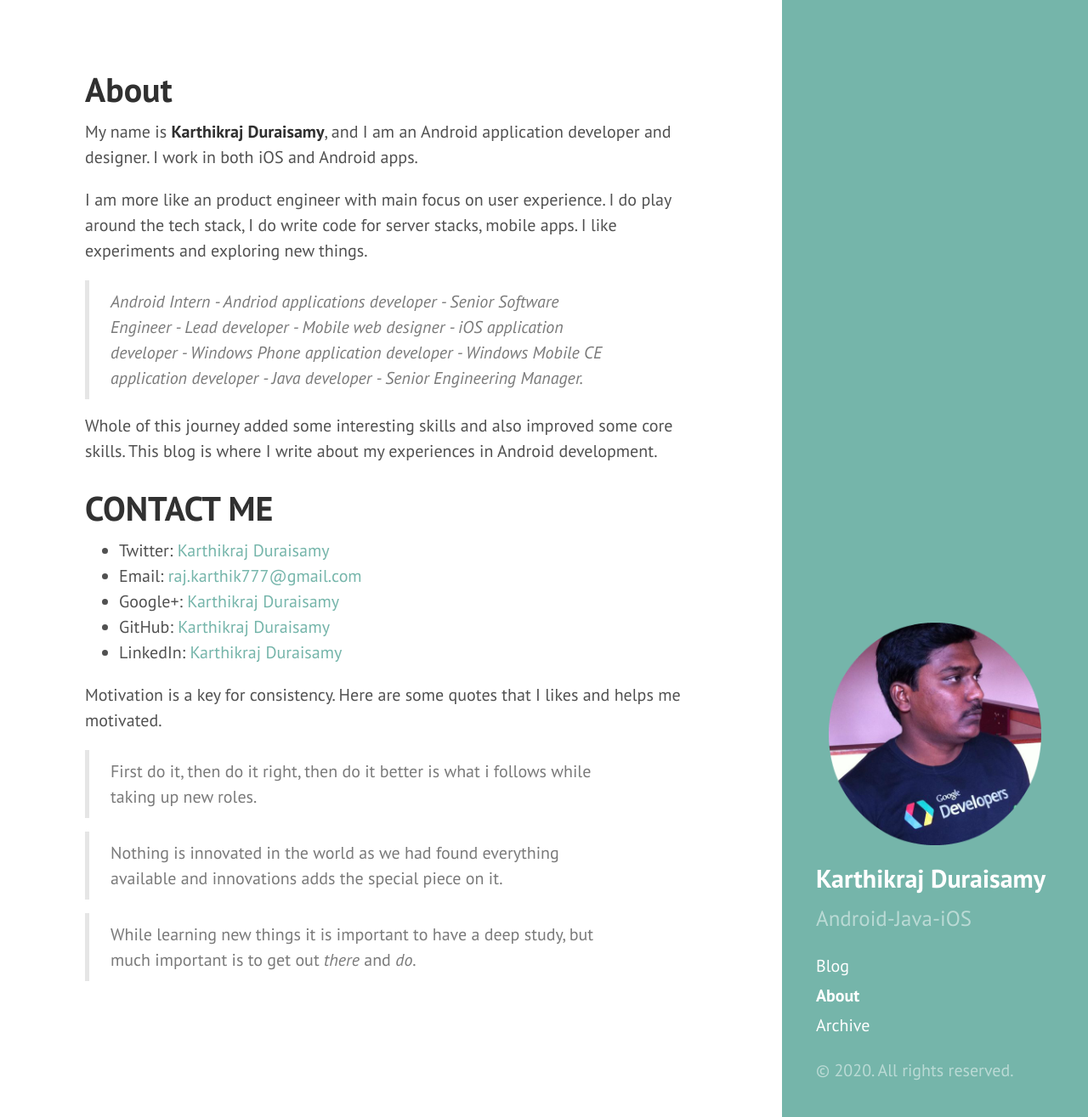
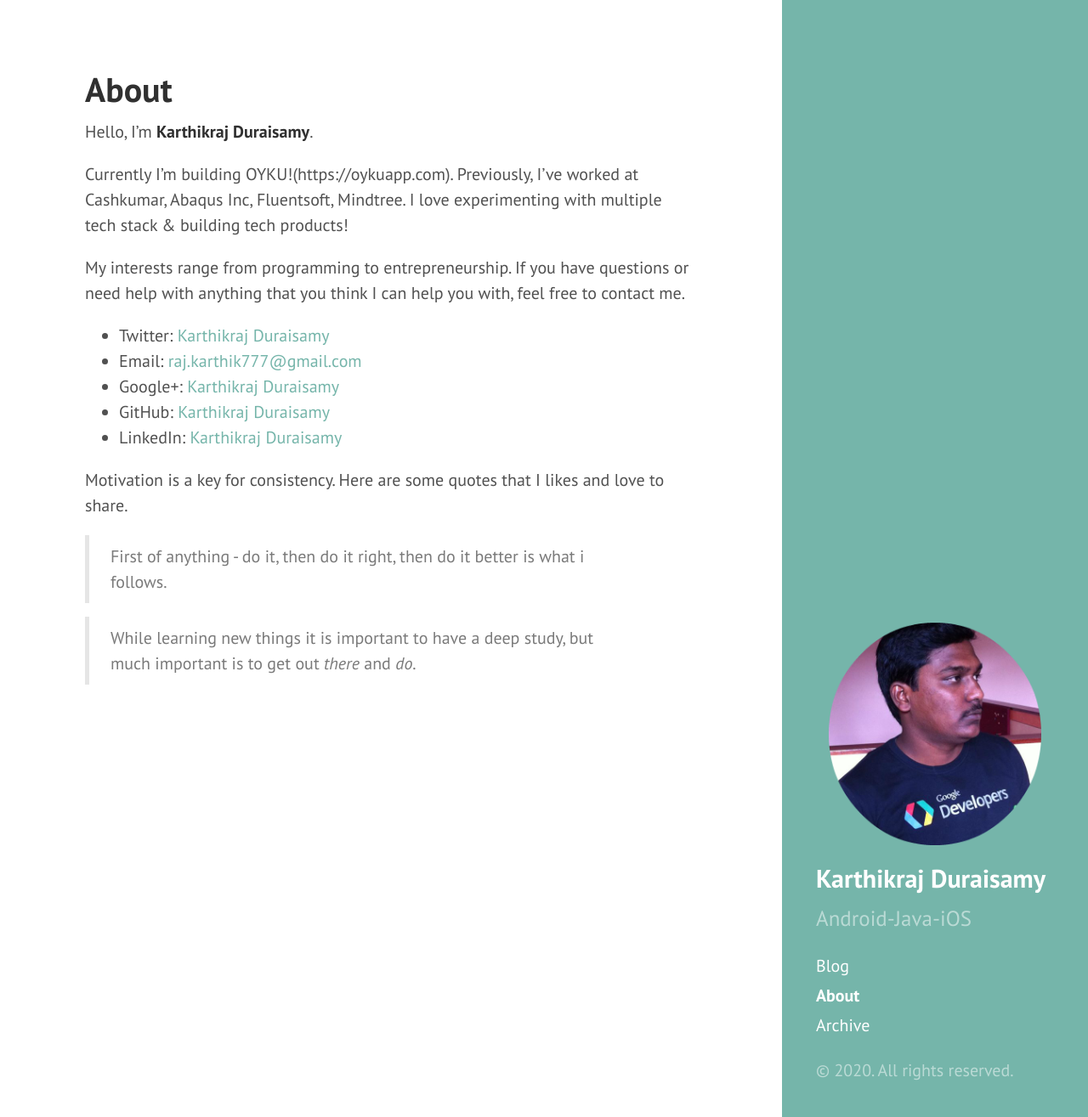
Before and after one commit to karthikraj-duraisamy/karthikraj-duraisamy.github.io, a Jekyll site: the page built from about.md, in a window 1280 px wide and 1315 px high. Shown: the whole window at 85% size. Built offline with Jekyll 4.4.1, drawn with Linux system fonts in a browser that asks for light colours.

Commit message:
Update about.md

```diff
--- a/about.md
+++ b/about.md
@@ -4,17 +4,13 @@ title: About
 ---
 
 
-My name is <strong>Karthikraj Duraisamy</strong>, and I am an Android application developer and designer. I work in both iOS and Android apps.
+Hello, I'm <strong>Karthikraj Duraisamy</strong>.
 
-I am more like an product engineer with main focus on user experience. I do play around the tech stack, I do write code for server stacks, mobile apps. I like experiments and exploring new things.
+Currently I'm building OYKU!(https://oykuapp.com). Previously, I've worked at Cashkumar, Abaqus Inc, Fluentsoft, Mindtree.
+I love experimenting with multiple tech stack & building tech products!
 
-> *Android Intern - Andriod applications developer - Senior Software Engineer - Lead developer - Mobile web designer - iOS application developer - Windows Phone application developer - Windows Mobile CE application developer - Java developer - Senior Engineering Manager.*
+My interests range from programming to entrepreneurship. If you have questions or need help with anything that you think I can help you with, feel free to contact me.
 
-Whole of this journey added some interesting skills and also improved some core skills. This blog is where I write about my experiences in Android development.
-
-
-
-# CONTACT ME
 <ul>
 <li>Twitter: <a href="https://twitter.com/MeKarthikraj">Karthikraj Duraisamy</a></li>
 <li>Email: <a href="mailto:raj.karthik777@gmail.com">raj.karthik777@gmail.com</a></li>
@@ -24,10 +20,8 @@ Whole of this journey added some interesting skills and also improved some core
 </ul>
 
 
-Motivation is a key for consistency. Here are some quotes that I likes and helps me motivated.
+Motivation is a key for consistency. Here are some quotes that I likes and love to share.
 
-> First do it, then do it right, then do it better is what i follows while taking up new roles.
-
-> Nothing is innovated in the world as we had found everything available and innovations adds the special piece on it.
+> First of anything - do it, then do it right, then do it better is what i follows.
 
 > While learning new things it is important to have a deep study, but much important is to get out *there* and *do*.
```
